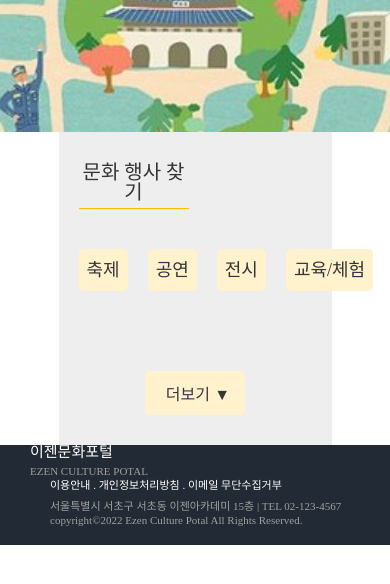
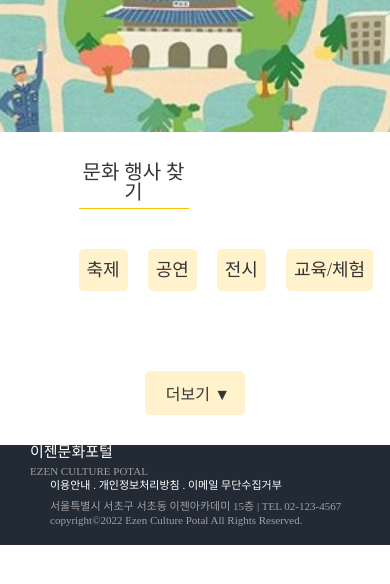
Before and after one commit to dev-chaerim/sub_project1, a website with bundled scripts: page main.html in a window 390 px wide. Shown: the part 58-642 px from the top of the page. Built offline with nearby package versions, Linux system fonts and the light colour scheme; no server answers; a web font is replaced by a local one.

Commit message:
반응형 수정

```diff
--- a/assets/scss/style.scss
+++ b/assets/scss/style.scss
@@ -26,7 +26,7 @@ p {
     padding: 10px 0;
     // width: 800px;
     margin: auto;
-    background-color: #eee;
+    // background-color: #eee;
     @include setSize(70%, 90%, 50%);
 
 }
```
Also changed, not shown: assets/css/style.min.css, 1 other file.
